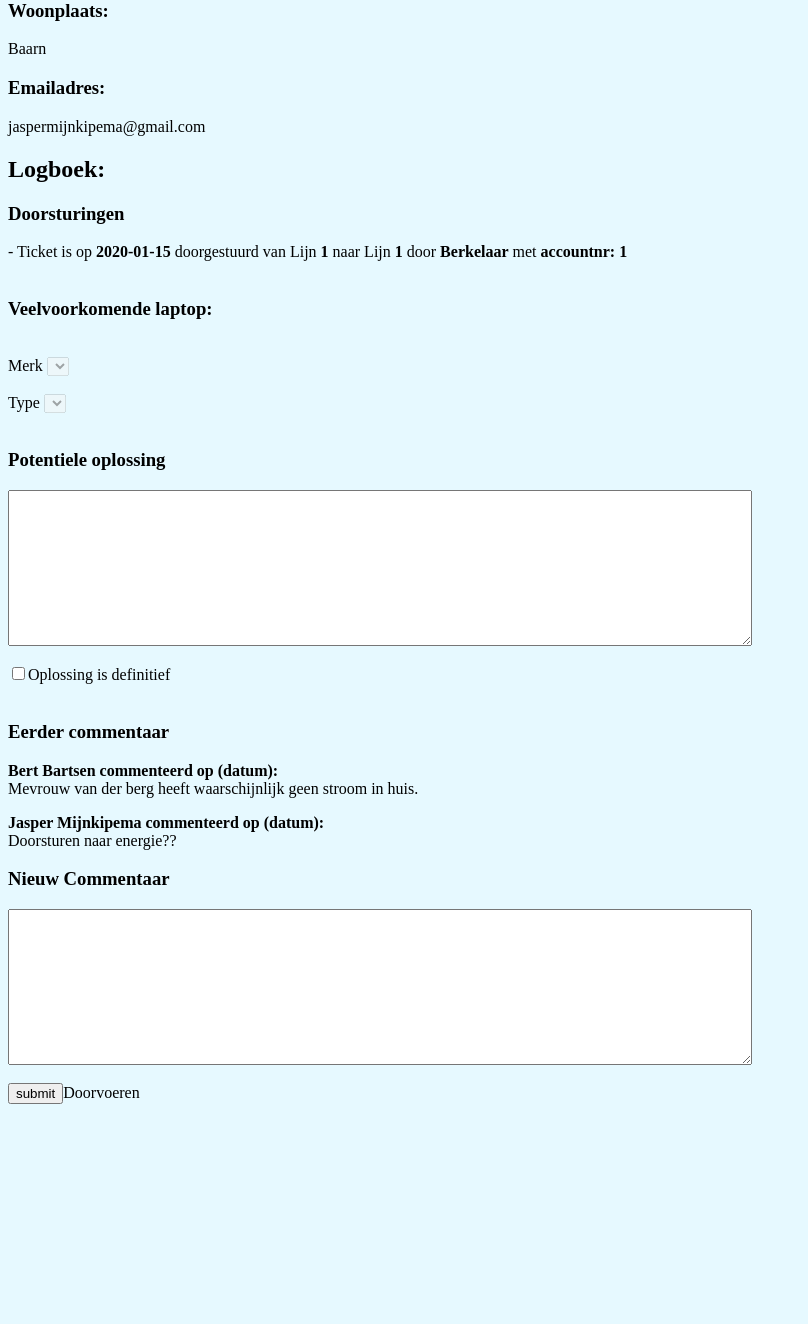
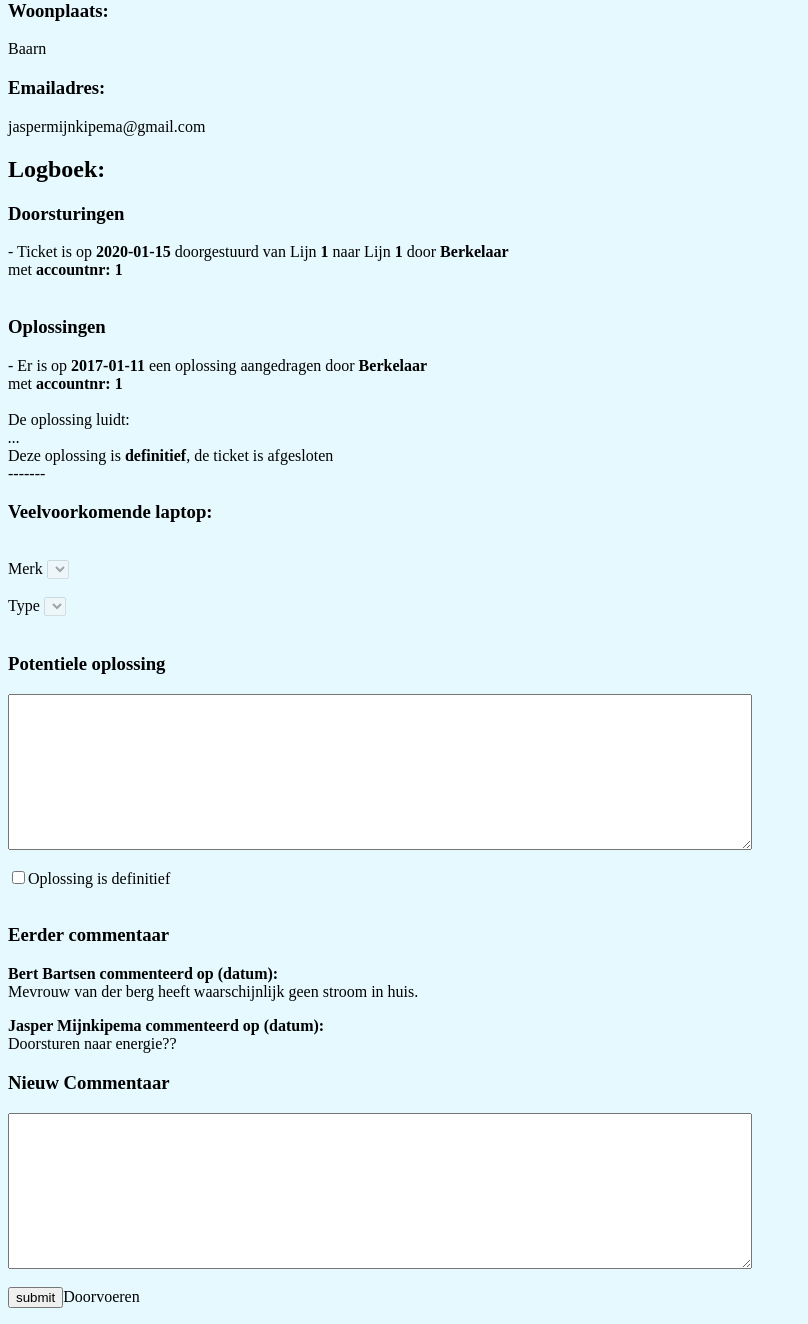
Before and after one commit to brandhout/FTS-Flex-Ticket-System, a PHP site: page /acties/leesTicket.php?ticket=1 in a window 1280 px wide. Shown: the part 1115-2439 px from the top of the page, without its empty margins (0-808 px from the left). Before the commit the page ends 2219 px from the top, so only its background shows below. Run offline with PHP 8.4, Linux system fonts and the light colour scheme; a user stored in the database is signed in; data comes from the database, SQL or seed files in the repository; tables that the repository leaves empty hold one stand-in row (values such as "Sample post"); data that the repository does not hold is empty; some libraries are stand-ins or nearby versions; some web fonts are replaced.

Commit message:
Uitlezen van oplossingen

```diff
--- a/acties/leesTicket.php
+++ b/acties/leesTicket.php
@@ -48,11 +48,15 @@
 
     $oplossingQuery = "SELECT * FROM oplossingen WHERE ticketId = $ticketId";
         $oplossingUitkomst = $connectie->query($oplossingQuery);
-            while($oplossing = $oplossingUitkomst->fetch_assoc()){
-                if($oplossing['definitief'] === "1"){
-                    $opgelost = "Ja";
-                }
-            }
+            //while($oplossing = $oplossingUitkomst->fetch_assoc()){
+            //    if($oplossing['definitief'] === "1"){
+            //        $opgelost = "Ja";
+            //    }
+            //}
+
+    if(checkDefinitief($ticketId)){
+        $opgelost = "Ja";
+    }
 
 
     $accountNr = $_SESSION["accountNr"];
@@ -118,9 +122,31 @@
             echo '- Ticket is op <strong>'.$doorstuurLog['datum'].'</strong> doorgestuurd
                     van Lijn <strong>'.$doorstuurLog['vanLijn'].'</strong>
                     naar Lijn <strong>'.$doorstuurLog['naarLijn'].'</strong>
-                    door <strong>'.leesAccountAchterNaam($doorstuurLog['accountNr']).'</strong>
+                    door <strong>'.leesAccountAchterNaam($doorstuurLog['accountNr']).'</strong><br>
                     met <strong>accountnr: '.$doorstuurLog['accountNr'].'
                     </strong><br><br>';
+
+        }
+
+        echo '<h3> Oplossingen </h3>';
+
+        while($oplossingen = $oplossingUitkomst->fetch_array()){
+            echo '
+                - Er is op <strong>'.$oplossingen['datumFix'].'</strong>
+                een oplossing aangedragen
+                door <strong>'.leesAccountAchterNaam($oplossingen['accountNr']).'</strong>
+                <br>met <strong>accountnr: '.$oplossingen['accountNr'].'
+                </strong><br><br>
+                De oplossing luidt:<br><i>
+                '.$oplossingen['oplossOmschrijving'].'
+                </i><br>';
+
+                if($oplossingen['definitief'] === "1"){
+                    echo 'Deze oplossing is <strong>definitief</strong>,
+                     de ticket is afgesloten<br>-------<br>';
+                } else {
+                    echo 'Deze oplossing is <strong>niet</strong> definitief<br>-------<br>';
+                }
 
         }
 
```
